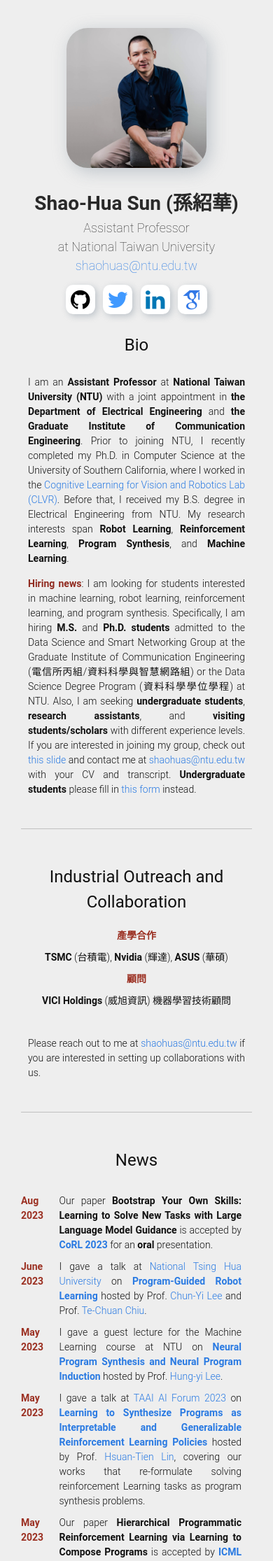
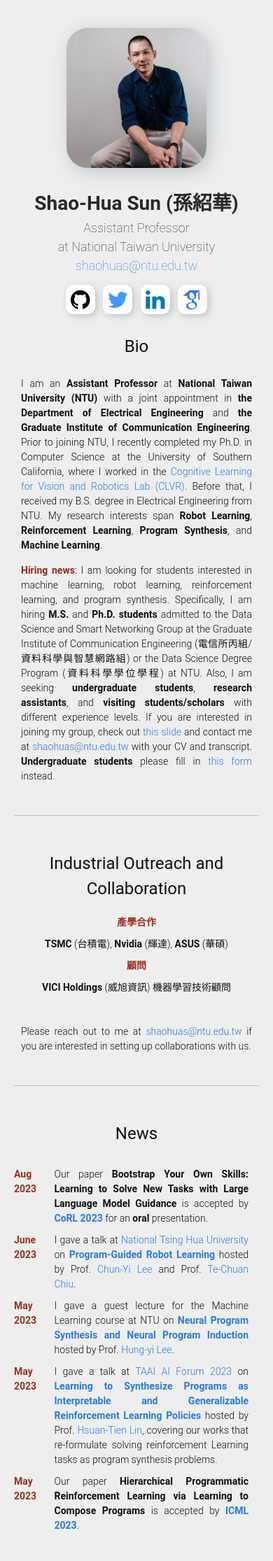
Before and after one commit to shaohua0116/shaohua0116.github.io, a Jekyll site: the page built from index.html, in a window 390 px wide. Shown: the top 2231 px of the page at 70% size. Built offline with Jekyll 4.4.1, drawn with Linux system fonts in a browser that asks for light colours; some web fonts are replaced.

Commit message:
make wrapper on phone wider

```diff
--- a/_sass/_base.scss
+++ b/_sass/_base.scss
@@ -182,8 +182,8 @@
   @include media-query($on-laptop) {
     max-width: -webkit-calc(#{$content-width} - (#{$spacing-unit}));
     max-width:         calc(#{$content-width} - (#{$spacing-unit}));
-    padding-right:  calc($spacing-unit / 2);
-    padding-left:   calc($spacing-unit / 2);
+    padding-right:  calc($spacing-unit / 4);
+    padding-left:   calc($spacing-unit / 4);
   }
 }
 
```
